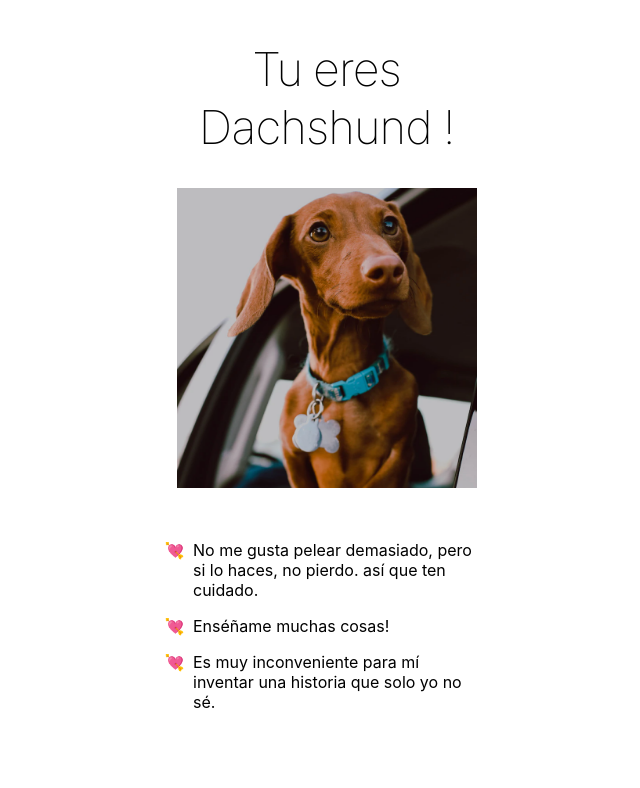
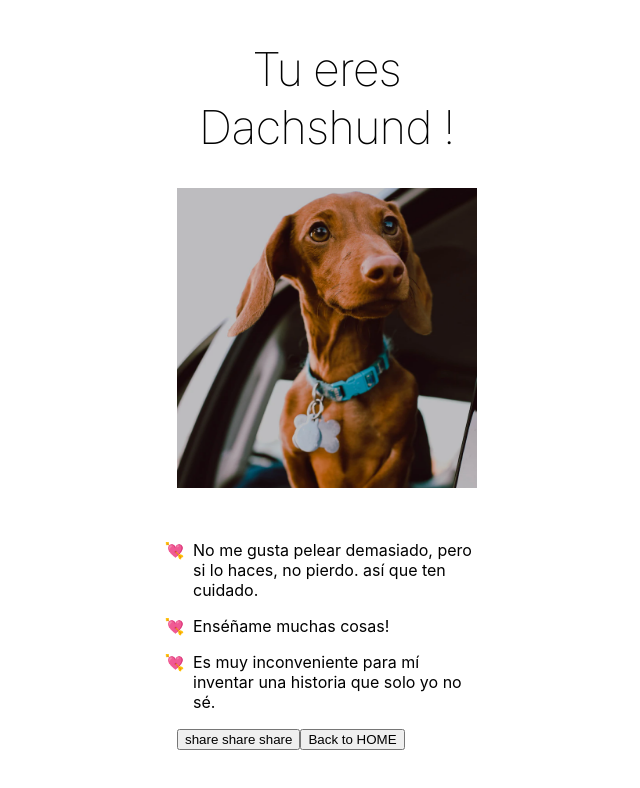
Before and after one commit to nasagong/test-platform-project, a React (Create React App) app: page /dacshund in a window 1280 px wide. Shown: the top 788 px of the page, without its empty margins (313-953 px from the left). Built offline with nearby package versions, Linux system fonts and the light colour scheme.

Commit message:
06-07 share test

```diff
--- a/package.json
+++ b/package.json
@@ -11,11 +11,11 @@
     "react": "^18.2.0",
     "react-dom": "^18.2.0",
     "react-font": "^1.2.1",
-    "react-google-font-loader": "^1.1.0",
     "react-redux": "^8.0.5",
     "react-reveal": "^1.2.2",
     "react-router-dom": "^6.10.0",
     "react-scripts": "5.0.1",
+    "react-share": "^4.4.1",
     "react-slick": "^0.29.0",
     "react-slick-carousel": "^0.14.9",
     "redux": "^4.2.1",
--- a/src/pages/results/Dacshund.js
+++ b/src/pages/results/Dacshund.js
@@ -3,7 +3,19 @@ import * as Styled from "../../styles/Results.styled";
 import { useState, useEffect } from "react";
 import Loading from "../Loading";
 
+
 const Dachshund = () => {
+  const handle = () => {
+    if (navigator.share) {
+        navigator.share({
+            title: '기록하며 성장하기',
+            text: 'Hello World',
+            url: 'https://shinsangeun.github.io',
+        });
+    }else{
+        alert("공유하기가 지원되지 않는 환경 입니다.")
+    }
+  }
   useEffect(() => {
     const timeout = setTimeout(() => {
       setLoadingFinished(true);
@@ -34,6 +46,8 @@ const Dachshund = () => {
           </li>
         </ul>
       </Styled.Description>
+      <button onClick={()=>handle()}>share share share</button>
+      <button > Back to HOME </button>
     </Styled.Container>
   );
 };
```
Also changed, not shown: 1 other file (tests, documents, lock files or other folders).
